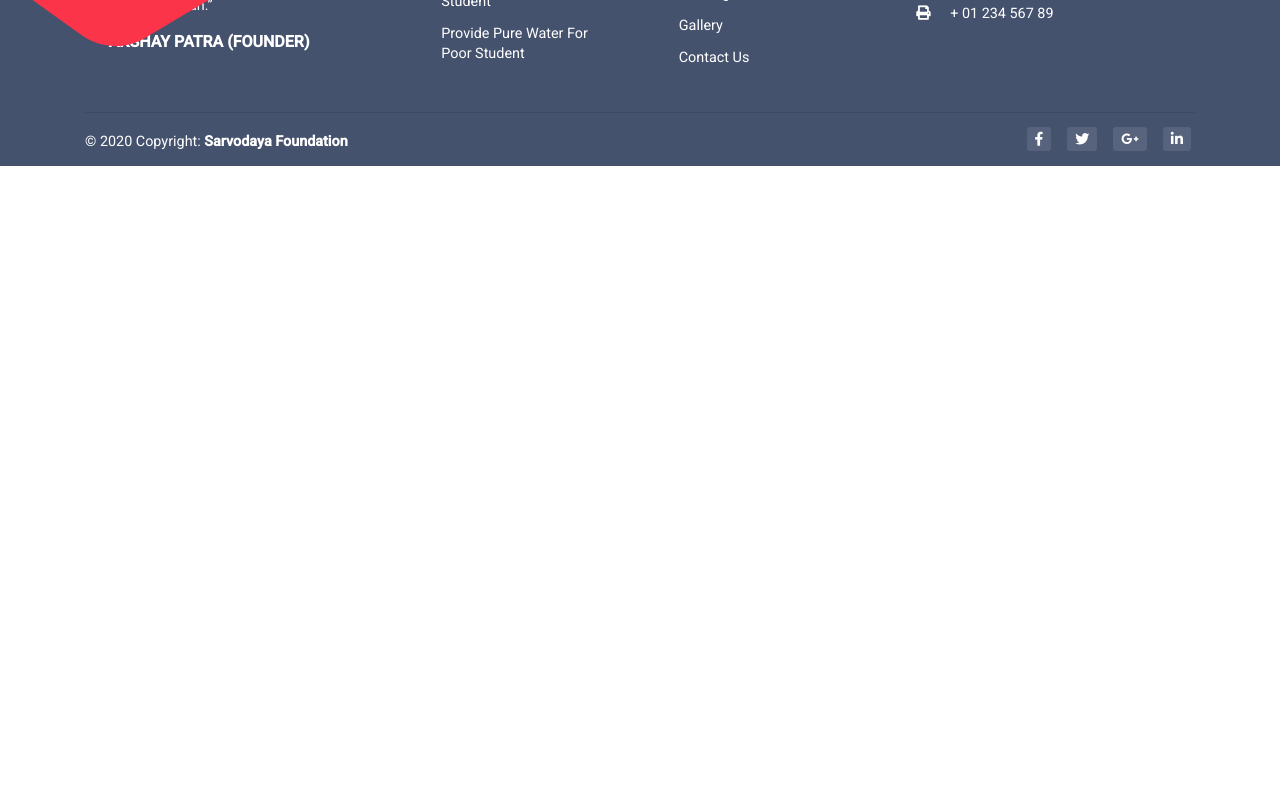
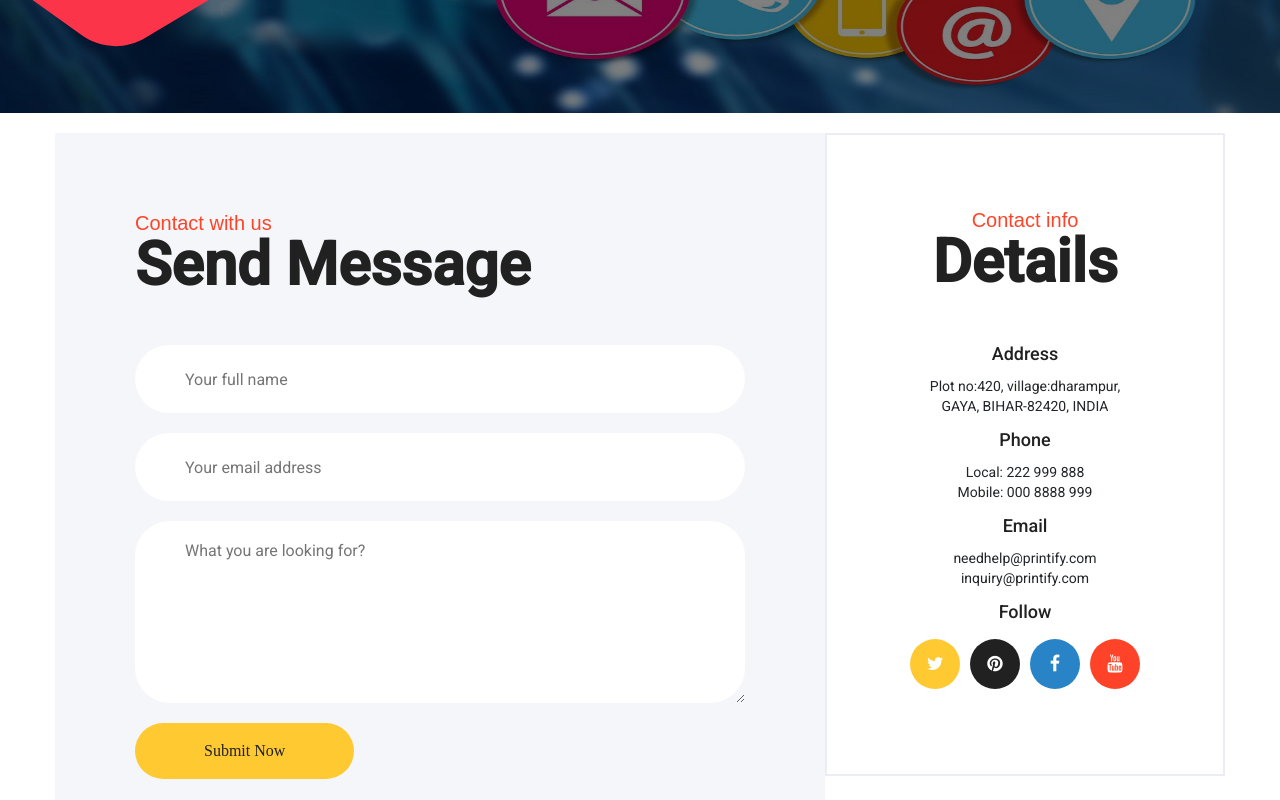
Before and after one commit to ThakurAnupSingh7/Sarvodaya-ngo, an Angular app: page /contactUs in a window 1280 px wide. Before the commit this address led to /. Shown: the part 220-1020 px from the top of the page. Before the commit the page ends 800 px from the top, so only its background shows below. Built offline with nearby package versions, Linux system fonts and the light colour scheme.

Commit message:
contact_us

```diff
--- a/src/app/app-routing.module.ts
+++ b/src/app/app-routing.module.ts
@@ -1,12 +1,14 @@
 import { NgModule } from '@angular/core';
 import { Routes, RouterModule } from '@angular/router';
 import { AboutUsComponent } from './about-us/about-us.component';
+import { ContactUsComponent } from './contact-us/contact-us.component';
 import { HomeComponent } from './home/home.component';
 
 const routes: Routes = [
   {path:'',redirectTo:'Home', pathMatch:'full'},
   {path:'Home', component:HomeComponent},
   {path:'about', component:AboutUsComponent},
+  {path:'contactUs', component:ContactUsComponent},
 
 ];
 
--- a/src/app/app.component.html
+++ b/src/app/app.component.html
@@ -3,4 +3,5 @@
 
 <router-outlet></router-outlet>
 
+<br>
 <app-footer></app-footer>
--- a/src/app/app.module.ts
+++ b/src/app/app.module.ts
@@ -15,6 +15,7 @@ import {MatCardModule} from '@angular/material/card';
 import {MatIconModule} from '@angular/material/icon';
 import { FooterComponent } from './footer/footer.component';
 import { AboutUsComponent } from './about-us/about-us.component';
+import { ContactUsComponent } from './contact-us/contact-us.component';
 
 @NgModule({
   declarations: [
@@ -23,6 +24,7 @@ import { AboutUsComponent } from './about-us/about-us.component';
     NavBarComponent,
     FooterComponent,
     AboutUsComponent,
+    ContactUsComponent,
   ],
   imports: [
     BrowserModule,
--- /dev/null
+++ b/src/app/contact-us/contact-us.component.html
@@ -0,0 +1,60 @@
+<div class="img">
+    <img src="assets/img/contactus.jpg" alt="contact" width="100%">
+</div>
+
+<br>
+<div class="thm-container">
+    <div class="row">
+        <div class="col-md-8">
+            <div class="contact-form-content">
+                <div class="title">
+                    <span>Contact with us</span>
+                    <h2>Send Message</h2>
+                </div><!-- /.title -->
+                <form action="inc/sendemail.php" class="contact-form" novalidate="novalidate">
+                    <input type="text" name="name" placeholder="Your full name">
+                    <input type="text" name="email" placeholder="Your email address">
+                    <textarea name="message" placeholder="What you are looking for?"></textarea>
+                    <button type="submit" class="thm-btn yellow-bg">Submit Now</button>
+                    <div class="form-result"></div><!-- /.form-result -->
+                </form>
+            </div><!-- /.contact-form-content -->
+        </div><!-- /.col-md-8 -->
+        <div class="col-md-4">
+            <div class="contact-info text-center">
+                <div class="title text-center">
+                   <span>Contact info</span>
+                   <h2>Details</h2>
+                </div><!-- /.title -->
+                <div class="single-contact-info">
+                    <h4>Address</h4>
+
+                    <p> Plot no:420, village:dharampur, <br> GAYA, BIHAR-82420, INDIA</p>
+                </div><!-- /.single-contact-info -->
+                <div class="single-contact-info">
+                    <h4>Phone</h4>
+                    <p>Local: 222 999 888 <br> Mobile: 000 8888 999</p>
+                </div><!-- /.single-contact-info -->
+                <div class="single-contact-info">
+                    <h4>Email</h4>
+                    <p>needhelp@printify.com <br> inquiry@printify.com</p>
+                </div><!-- /.single-contact-info -->
+                <div class="single-contact-info">
+                    <h4>Follow</h4>
+                    <div class="social">
+                       <a href="#" class="fab fa-twitter hvr-pulse"></a><!--
+                        --><a href="#" class="fab fa-pinterest hvr-pulse"></a><!--
+                        --><a href="#" class="fab fa-facebook-f hvr-pulse"></a><!--
+                        --><a href="#" class="fab fa-youtube hvr-pulse"></a>
+                   </div><!-- /.social -->
+                </div><!-- /.single-contact-info -->
+            </div><!-- /.contact-info -->
+        </div><!-- /.col-md-4 -->
+    </div><!-- /.row -->
+</div>
+
+<br>
+
+<div class="map-box">
+    <iframe src="https://maps.google.com/maps?q=gaya&t=&z=13&ie=UTF8&iwloc=&output=embed" width="100%" height="450" frameborder="0" style="border:0" allowfullscreen></iframe>
+   </div>
--- /dev/null
+++ b/src/app/contact-us/contact-us.component.scss
@@ -0,0 +1,133 @@
+
+.img img{
+    filter: brightness(50%);
+}
+
+
+.thm-container {
+    width: 100%;
+    max-width: 1200px;
+    padding-left: 15px;
+    padding-right: 15px;
+    margin-left: auto;
+    margin-right: auto;
+    display: block;
+}
+
+.contact-form-content {
+    background: #F5F6FA;
+    padding: 80px 0;
+    padding-left: 80px;
+    padding-right: 80px;
+}
+
+.thm-container .title {
+    margin-bottom: 50px;
+}
+
+.thm-container .title span {
+    font-family: 'Rubik', sans-serif;
+    font-size: 20px;
+    color: #FF4328;
+}
+
+.thm-container .title h2 {
+    color: #212121;
+    font-size: 60px;
+    line-height: 60px;
+    font-weight: bold;
+}
+
+.contact-form input,
+.contact-form textarea {
+    border: none;
+    outline: none;
+    width: 100%;
+    height: 68px;
+    border-radius: 35px;
+    background: #fff;
+    color: #757575;
+    font-size: 16px;
+    padding-left: 50px;
+    margin-bottom: 20px;
+    display: block;
+}
+
+.contact-form textarea {
+    height: 182px;
+    padding-top: 20px;
+}
+
+.thm-btn {
+    border: none;
+    outline: none;
+    display: inline-block;
+    vertical-align: middle;
+    background: #FEC931;
+    color: #212121;
+    border-radius: 35px;
+    font-family: 'Rubik';
+    font-weight: 500;
+    font-size: 16px;
+    padding: 18px 69px;
+    -webkit-transition: all .4s;
+    transition: all .4s;
+}
+
+.contact-info {
+    margin-left: -30px;
+    border: 2px solid #EBEDF4;
+    padding-top: 75px;
+    padding-bottom: 80px;
+}
+
+.single-contact-info h4 {
+    color: #212121;
+    font-size: 18px;
+    font-weight: 500;
+    margin-bottom: 10px;
+}
+
+.contact-info .social a {
+    width: 50px;
+    height: 50px;
+    border-radius: 50%;
+    color: #fff;
+    font-size: 18px;
+    line-height: 59px;
+    text-align: center;
+    line-height: 50px;
+    margin-top: 10px;
+    display:inline-block;
+    font-family: FontAwesome;
+    margin:5px;
+}
+
+.contact-info .social a.fa-twitter {
+    background: #FEC931;
+}
+
+.contact-info .social a.fa-pinterest {
+    background: #212121;
+}
+
+.contact-info .social a.fa-facebook-f {
+    background: #2884C6;
+}
+
+.contact-info .social a.fa-youtube {
+    background: #FF4328;
+}
+
+
+
+
+
+
+.map-box iframe {
+    width: 100%;
+    height: 350px;
+}
+.map-box {
+    border-radius: 5px;
+}
--- /dev/null
+++ b/src/app/contact-us/contact-us.component.ts
@@ -0,0 +1,15 @@
+import { Component, OnInit } from '@angular/core';
+
+@Component({
+  selector: 'app-contact-us',
+  templateUrl: './contact-us.component.html',
+  styleUrls: ['./contact-us.component.scss']
+})
+export class ContactUsComponent implements OnInit {
+
+  constructor() { }
+
+  ngOnInit(): void {
+  }
+
+}
--- a/src/app/nav-bar/nav-bar.component.html
+++ b/src/app/nav-bar/nav-bar.component.html
@@ -39,7 +39,9 @@
 
     <span class="one" routerLink=" ">GET INVOLVED </span>
 
-    <span class="last one" [matMenuTriggerFor]="partner">CONTACT US</span>
+    <span class="last one" routerLink="contactUs">CONTACT US</span>
+
+    <!-- <span class="last one" [matMenuTriggerFor]="partner">CONTACT US</span>
     <mat-menu #partner="matMenu" yPosition="below">
       <button mat-menu-item routerLink="partners">
         <mat-icon class="mat-icons">control_camera</mat-icon>
@@ -49,7 +51,7 @@
         <mat-icon class="mat-icons">call_merge</mat-icon>
         <span>Become A Partner</span>
       </button>
-    </mat-menu>
+    </mat-menu> -->
 
     <!--Small screen sidenavbar-->
     <!-- <span class="small-screen-menu">
--- a/src/app/nav-bar/nav-bar.component.ts
+++ b/src/app/nav-bar/nav-bar.component.ts
@@ -1,5 +1,7 @@
 import { Component, OnInit } from '@angular/core';
-import * as $ from 'jquery';
+//import * as $ from 'jquery';
+
+declare var $:any;
 
 @Component({
   selector: 'app-nav-bar',
--- a/src/index.html
+++ b/src/index.html
@@ -18,6 +18,9 @@
 <link rel="stylesheet" href="https://use.fontawesome.com/releases/v5.8.2/css/all.css">
 <!-- Material Design Bootstrap -->
 <link href="https://cdnjs.cloudflare.com/ajax/libs/mdbootstrap/4.19.1/css/mdb.min.css" rel="stylesheet">
+
+
+<link rel="stylesheet" href="https://cdnjs.cloudflare.com/ajax/libs/font-awesome/4.7.0/css/font-awesome.min.css">
 </head>
 <body class="mat-typography">
   <app-root></app-root>
```
Also changed, not shown: src/assets/img/contactus.jpg (added), 1 other file (tests, documents, lock files or other folders).
